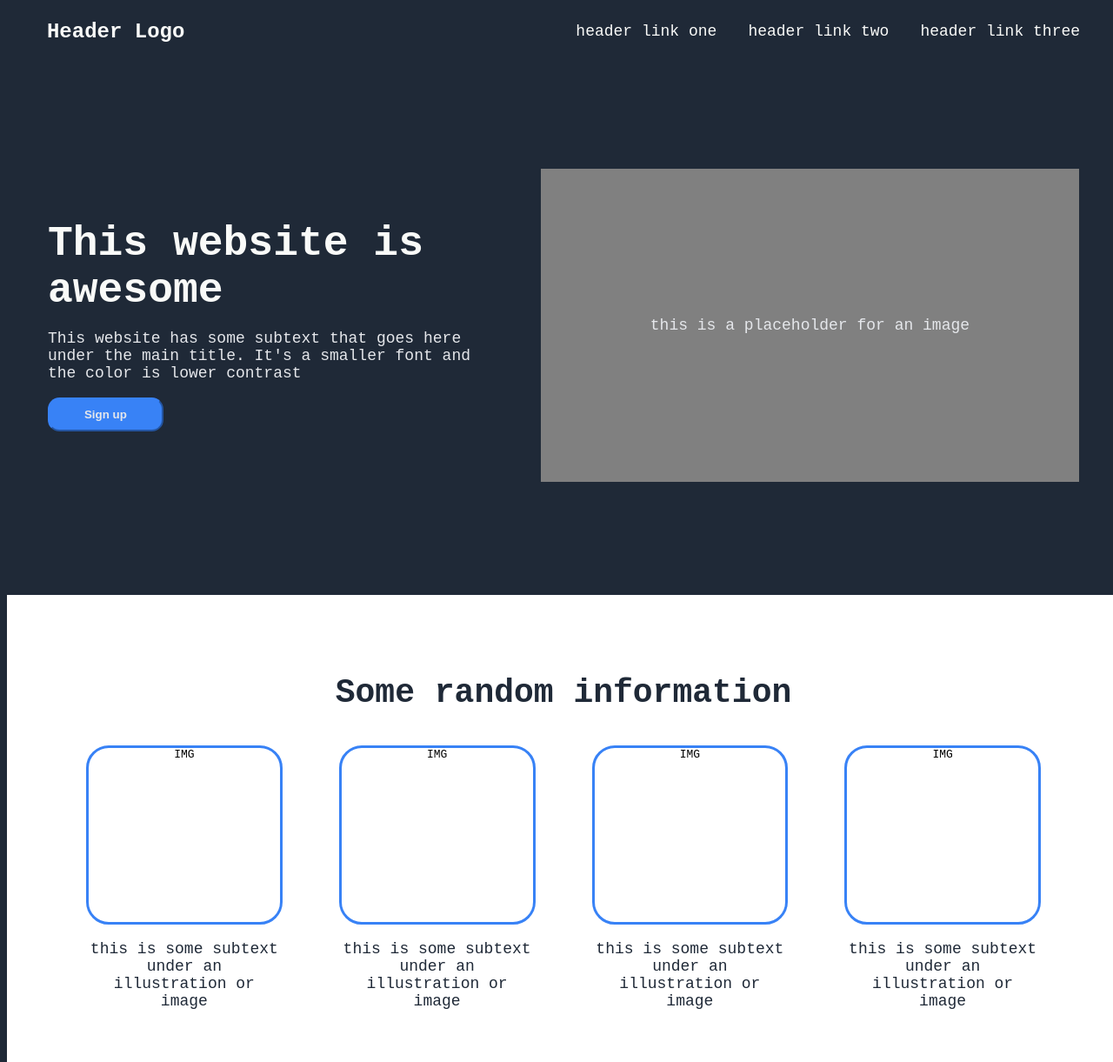
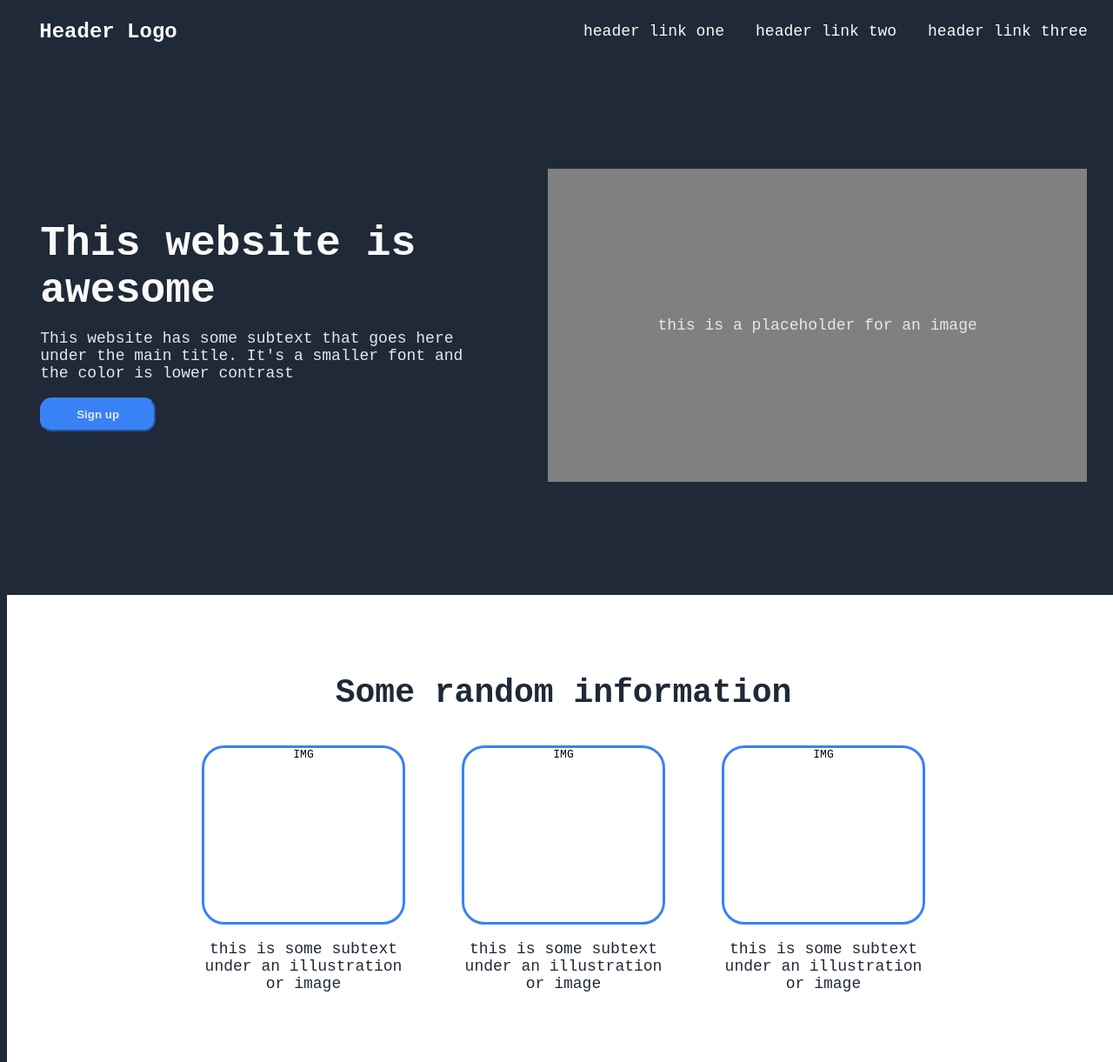
Before and after one commit to abereni4u/TOP-LandingPage, a plain HTML site: page index.html in a window 1280 px wide. Shown: the top 1221 px of the page at 87% size. Drawn offline with Linux system fonts and the light colour scheme.

Commit message:
Add group comments to css file

```diff
--- a/styles.css
+++ b/styles.css
@@ -8,6 +8,7 @@ body{
     font-family: monospace;
 }
 
+/* HEADER */
 
 .Hero{
     font-weight: bold;
@@ -25,7 +26,7 @@ ul{
     align-items: center;
     justify-content: space-evenly;
     color: #f9faf8;
-    gap: 28em;
+    gap: 30em;
     margin-bottom: 10em;
 }
 
@@ -34,16 +35,22 @@ ul{
     color: #f9faf8;
 }
 
+
+/* ROW 2 */
+
+.row2{
+    display: flex;
+    justify-content: space-evenly;
+    align-items: center;
+    flex-wrap: wrap;
+    margin-bottom: 10em;
+    gap: 2em;
+}
+
 .row2 .Hero{
     font-size: 48px;
     font-weight: bold;
     color: #f9faf8;
-}
-
-.row3 .Hero{
-    font-size: 38px;
-    font-weight: bold;
-    color: #1f2937;
 }
 
 p{
@@ -72,13 +79,6 @@ p{
     width: 40em;
 }
 
-.row2{
-    display: flex;
-    justify-content: space-evenly;
-    align-items: center;
-    margin-bottom: 10em;
-}
-
 button{
     font-weight: bold;
     background-color: #3882f6;
@@ -87,6 +87,8 @@ button{
     padding: 10px 3em;
     color: #e5e7eb;
 }
+
+/* ROW 3 */
 
 .row3{
     display: flex;
@@ -98,18 +100,25 @@ button{
     flex-grow: 1;
 }
 
+.row3 .Hero{
+    font-size: 38px;
+    font-weight: bold;
+    color: #1f2937;
+}
+
+
 .row3 .container{
     display: flex;
     justify-content: center;
-    align-items: center;
     gap: 5em;
+    flex-wrap: wrap;
 }
 
 .box{
     display: flex;
     flex-direction: column;
     text-align: center;
-    flex-shrink: 1;
+    flex-shrink: 0;
     flex-basis: 18em;
 }
 
@@ -122,6 +131,9 @@ button{
 .box p{
     color: #1f2937;
 }
+
+/* ROW 4 */
+
 
 .row4{
     display: flex;
@@ -150,6 +162,11 @@ button{
     font-size: 20px;
     margin-top: 1em;
 }
+
+
+/* ROW 5 */
+
+
 
 .row5{
     background-color: white;
@@ -181,6 +198,8 @@ button{
     border:#f9faf8 solid;
 }
 
+/* FOOTER */
+
 .footer{
     font-size: 15px;
     margin: 0 auto;
```
